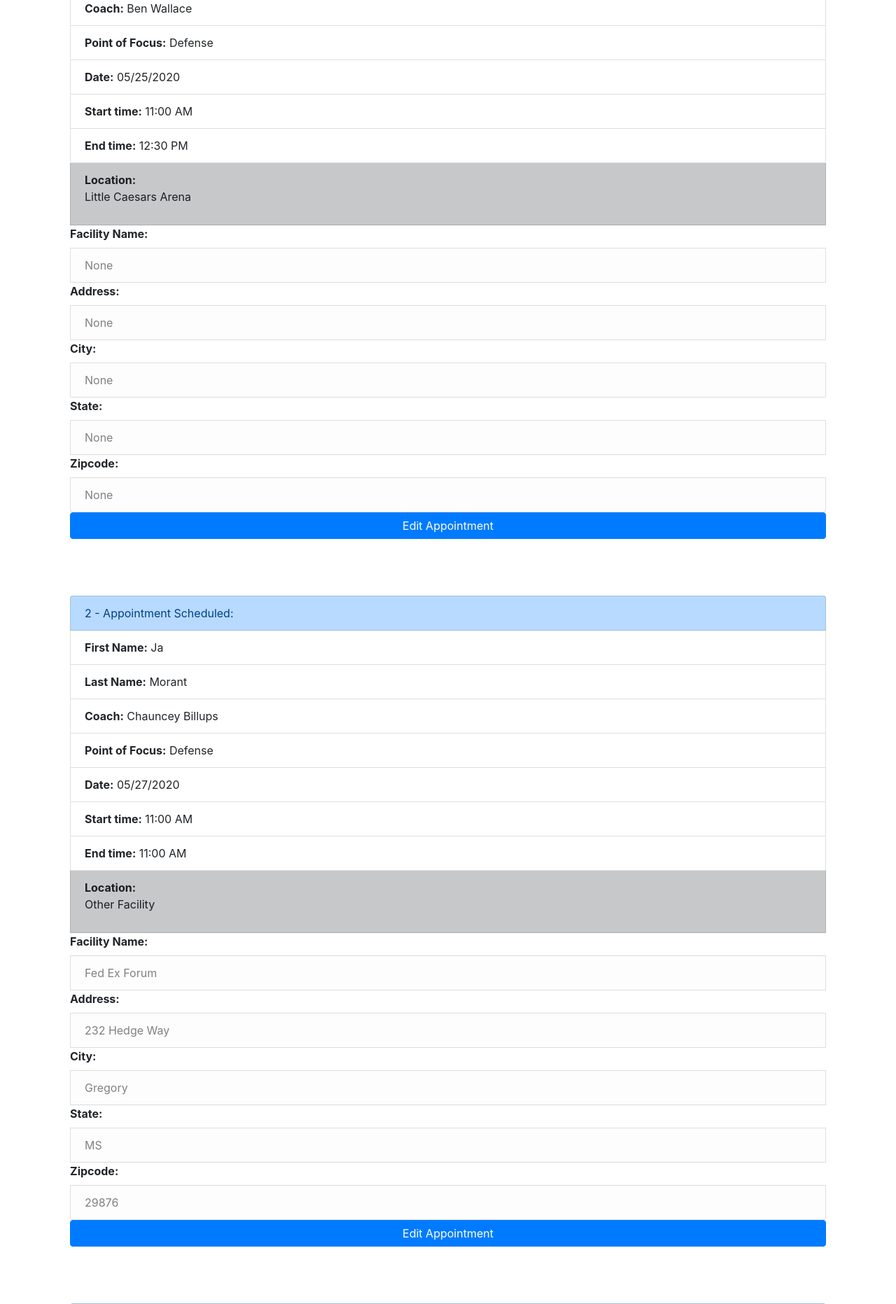
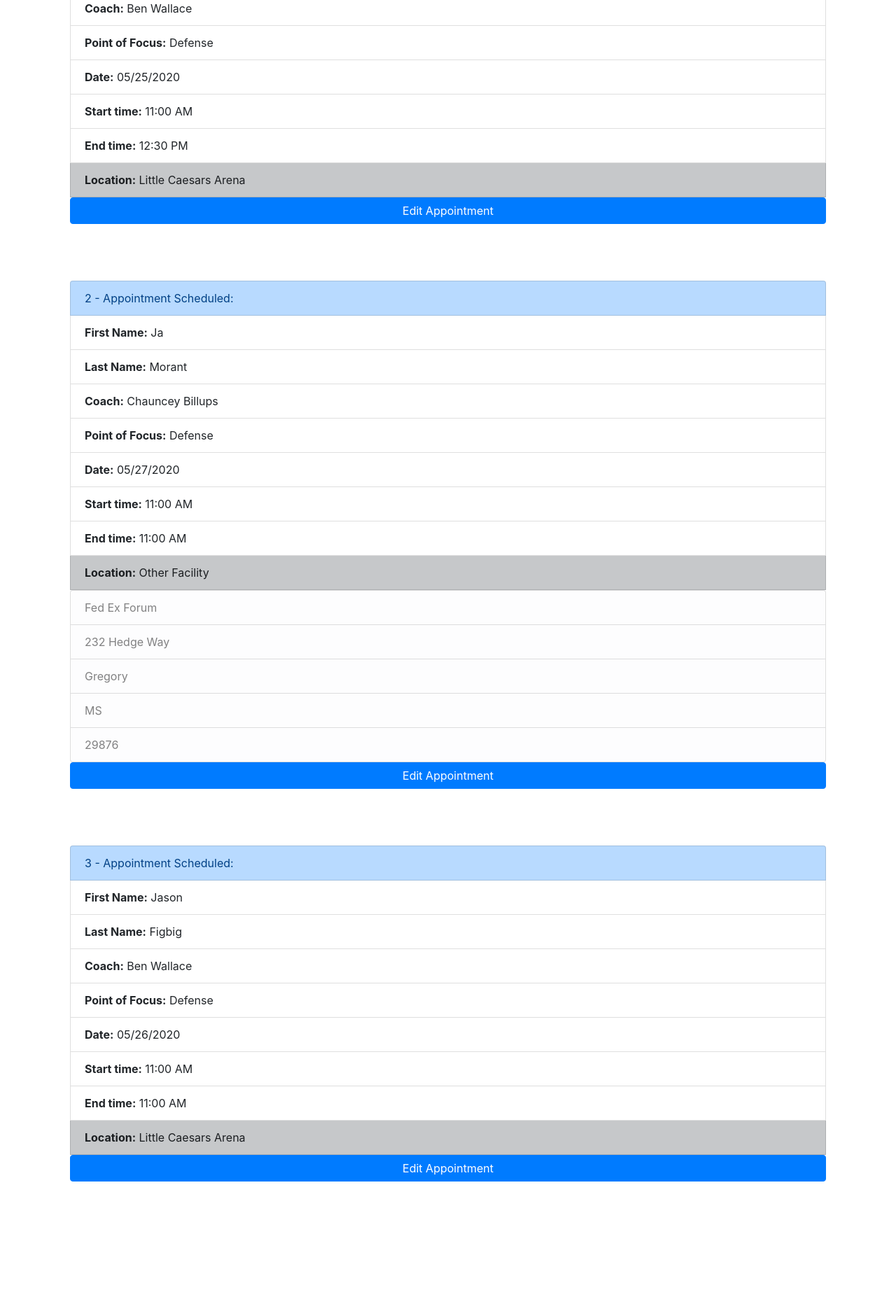
Before and after one commit to courthub74/Django-Basic-with-Time-Date, a Django app: page /schedules/ in a window 1280 px wide. Shown: the part 420-2283 px from the top of the page at 70% size. After the commit the page ends 2108 px from the top, so only its background shows below. Run offline with Django 3.2, Linux system fonts and the light colour scheme; data comes from the database, SQL or seed files in the repository; both versions use the stored data as it was after the commit; some libraries are stand-ins or nearby versions.

Commit message:
Celebrate Its Done

```diff
--- a/pages/templates/about.html
+++ b/pages/templates/about.html
@@ -35,19 +35,19 @@
 					<li class="list-group-item"><strong>Date:</strong> {{ times.date }}</li>
 					<li class="list-group-item"><strong>Start time:</strong> {{ times.start }}</li>
 					<li class="list-group-item"><strong>End time:</strong> {{ times.end }}</li>
-					<li class="list-group-item list-group-item-dark"><strong>Location:</strong><p id="locay2"> {{ times.location }}</p></li>
+					<li class="list-group-item list-group-item-dark"><strong>Location:</strong> {{ times.location }}</li>
 
 
 						<div id="facilblock">
-							<label><strong>Facility Name:</strong></label>
+
 							<li class="list-group-item list-group-item-light go"> {{ times.facility }}</li>
-							<label><strong>Address:</strong></label>
+
 							<li class="list-group-item list-group-item-light go"> {{ times.address }}</li>
-							<label><strong>City:</strong></label>
+
 							<li class="list-group-item list-group-item-light go"> {{ times.city }}</li>
-							<label><strong>State:</strong></label>
+
 							<li class="list-group-item list-group-item-light go"> {{ times.state }}</li>
-							<label><strong>Zipcode:</strong></label>
+
 							<li class="list-group-item list-group-item-light go"> {{ times.zipcode }}</li>
 						</div>
 
@@ -61,21 +61,12 @@
 						</style>
 
 						<script type="text/javascript">
-							var allElements = document.querySelector('.go');
-							var allMore = allElements.innerHTML
-
-							if (allMore == " None") {
-								console.log("Equal To None");
-							}
-
-
-
-							/*console.log(allElements);
-							console.log(facilGet);
-							console.log(addyGet);
-							console.log(cityGet);
-							console.log(stateGet);
-							console.log(zipGet);*/
+							var allElements = document.querySelectorAll('.go');
+							allElements.forEach(element => {
+								if (element.innerHTML == " None") {
+									element.classList.add('hidden');
+								}
+							});
 
 
 						</script>
```
Also changed, not shown: db.sqlite3.
